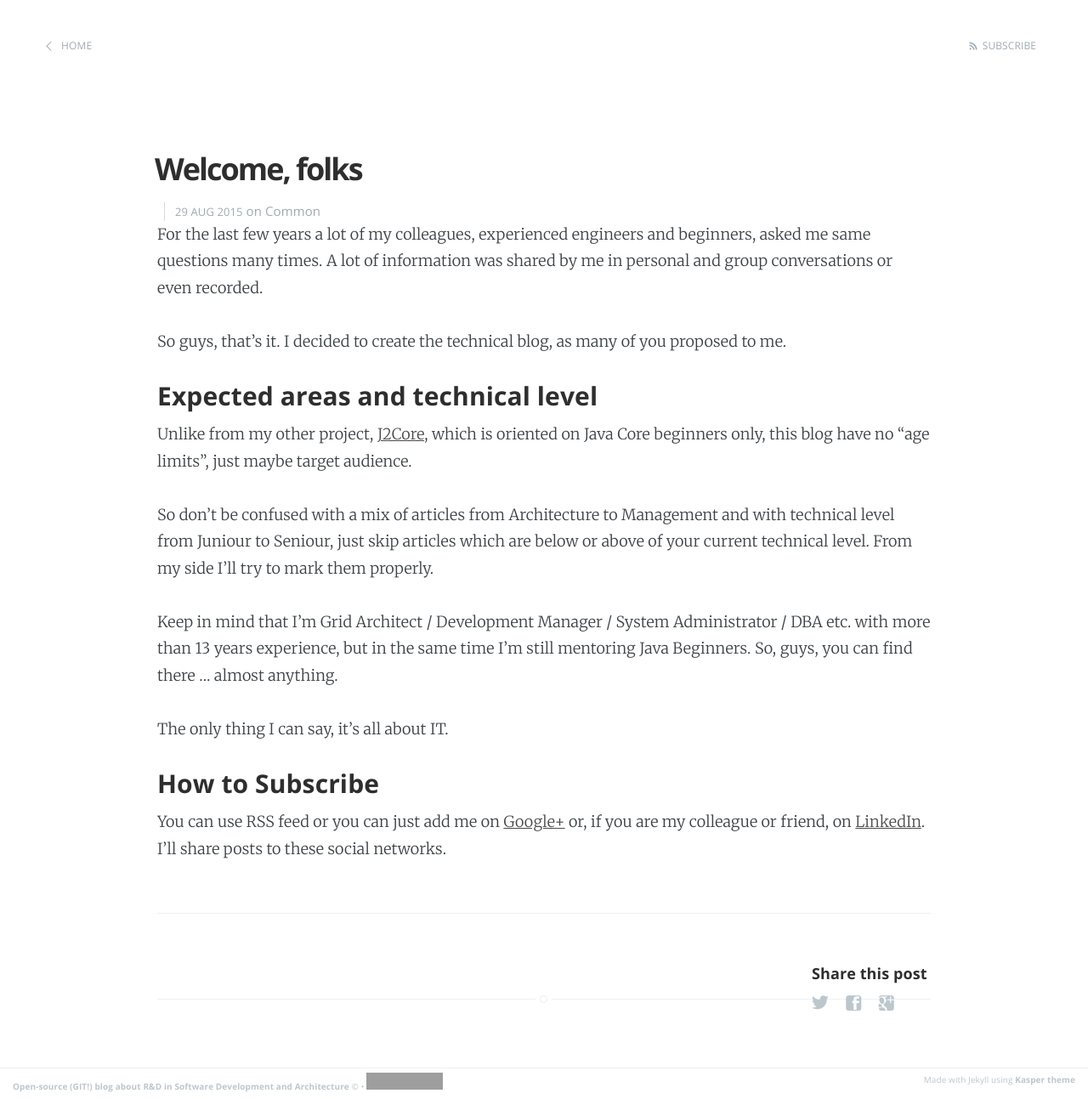
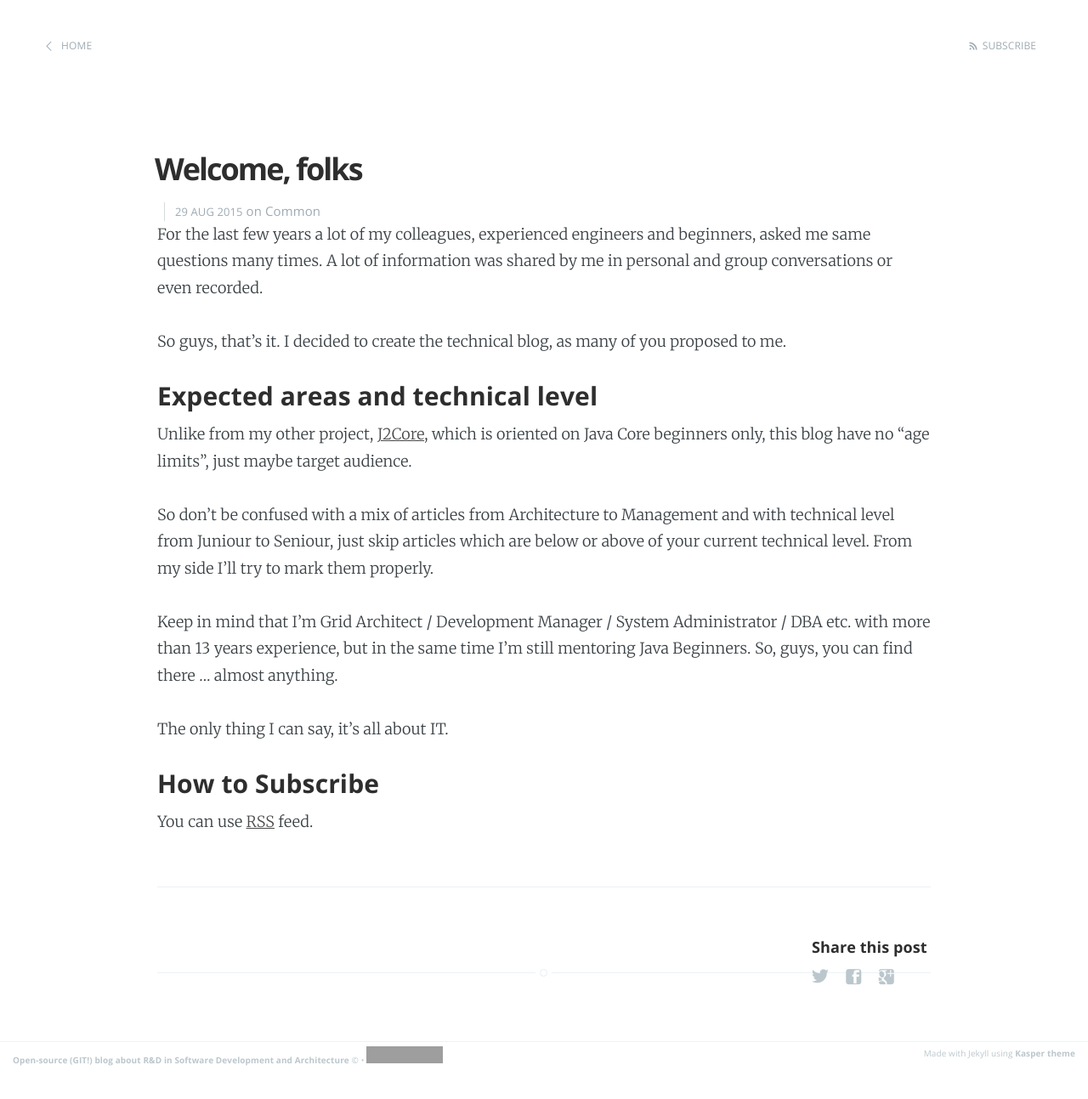
Before and after one commit to rndblog/rndblog.github.io, a Jekyll site: the page built from _posts/2015-03-29-welcome.markdown, in a window 1280 px wide. Shown: the whole page at 85% size. Built offline with Jekyll 4.4.1, drawn with Linux system fonts in a browser that asks for light colours; Markdown is read by kramdown in place of the engine named in the settings; comment, search, counter and statistics services are not loaded; after the commit the page ends 1261 px from its top, so only the background shows below that; grey boxes are pictures that could not be loaded.

Commit message:
Initial setup

```diff
--- a/_posts/2015-03-29-welcome.markdown
+++ b/_posts/2015-03-29-welcome.markdown
@@ -27,4 +27,4 @@ The only thing I can say, it's all about IT.
 
 ### How to Subscribe
 
-You can use RSS feed or you can just add me on [Google+](http://plus.google.com/109421189749606131821) or, if you are my colleague or friend, on [LinkedIn](https://www.linkedin.com/in/sotnikdv). I'll share posts to these social networks.
+You can use <a href="/rss.xml">RSS</a> feed.
```
